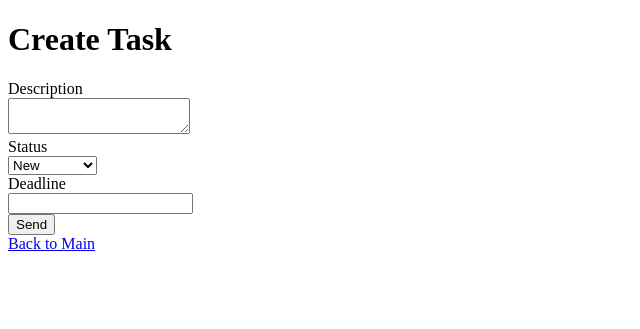
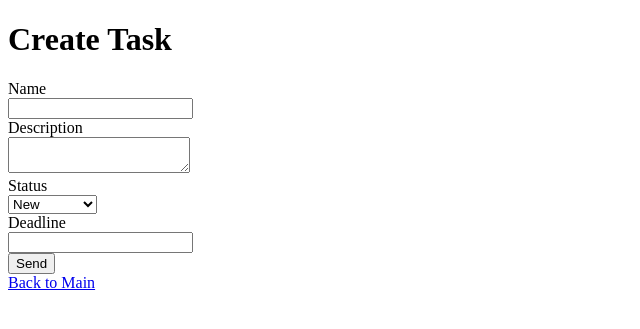
Before and after one commit to begimaibb/homework-45, a Django app: page /tasks/add/ in a window 1280 px wide. Shown: the top 329 px of the page, without its empty margins (0-640 px from the left). Run offline with Django 4.2, Linux system fonts and the light colour scheme.

Commit message:
the migration of the webapp was done

```diff
--- a/source/webapp/models.py
+++ b/source/webapp/models.py
@@ -5,14 +5,14 @@ from django.db import models
 
 class Task(models.Model):
     status_choices = [('new', 'New'), ('in_progress', 'In progress'), ('done', 'Done')]
-    date_input_formats = ('%dd-%mm-%YY', '%YY-%mm-%dd')
-    description = models.TextField(max_length=50, null=False, blank=False, verbose_name="Description")
+    name = models.TextField(max_length=30, null=True, blank=False, verbose_name="Name")
+    description = models.TextField(max_length=100, null=False, blank=False, verbose_name="Description")
     status = models.CharField(max_length=20, choices=status_choices, default='1')
     date = models.TextField(max_length=10, null=False, blank=False, verbose_name="Date")
 
 
     def __str__(self):
-        return f"{self.id}. {self.description} {self.status} {self.date}"
+        return f"{self.id}. {self.name}, {self.description} {self.status} {self.date}"
 
     class Meta:
         db_table = "tasks"
--- a/source/webapp/templates/create.html
+++ b/source/webapp/templates/create.html
@@ -10,6 +10,8 @@
 
 <form action="/tasks/add/" method="post">
     {% csrf_token %}
+    <label>Name</label><br/>
+    <input type="text" name="name"/><br/>
     <label>Description</label><br/>
     <textarea type="text" name="description"></textarea><br/>
     <label>Status</label><br/>
--- a/source/webapp/templates/list_of_tasks.html
+++ b/source/webapp/templates/list_of_tasks.html
@@ -14,6 +14,7 @@
         <a href="/tasks/add/">Create task</a>
         <h1>To-Do List</h1>
         {% for task in tasks %}
+            <h3>{{ task.name }}</h3>
             <h3>{{ task.description }}</h3>
             <i>{{ task.status }}</i>
             <i>{{ task.date }}</i>
--- a/source/webapp/views.py
+++ b/source/webapp/views.py
@@ -14,10 +14,11 @@ def create_task(request):
     if request.method == "GET":
         return render(request, "create.html")
     else:
+        name = request.POST.get("name")
         description = request.POST.get("description")
         status = request.POST.get("status")
         date = request.POST.get("date")
-        new_task = Task.objects.create(description=description, status=status, date=date)
+        new_task = Task.objects.create(nane=name, description=description, status=status, date=date)
         tasks = Task.objects.order_by("date")
         context = {"tasks": tasks}
         return render(request, "list_of_tasks.html", context)
```
Also changed, not shown: source/webapp/migrations/0001_initial.py, source/webapp/migrations/0002_task_task_alter_task_description.py (deleted).
